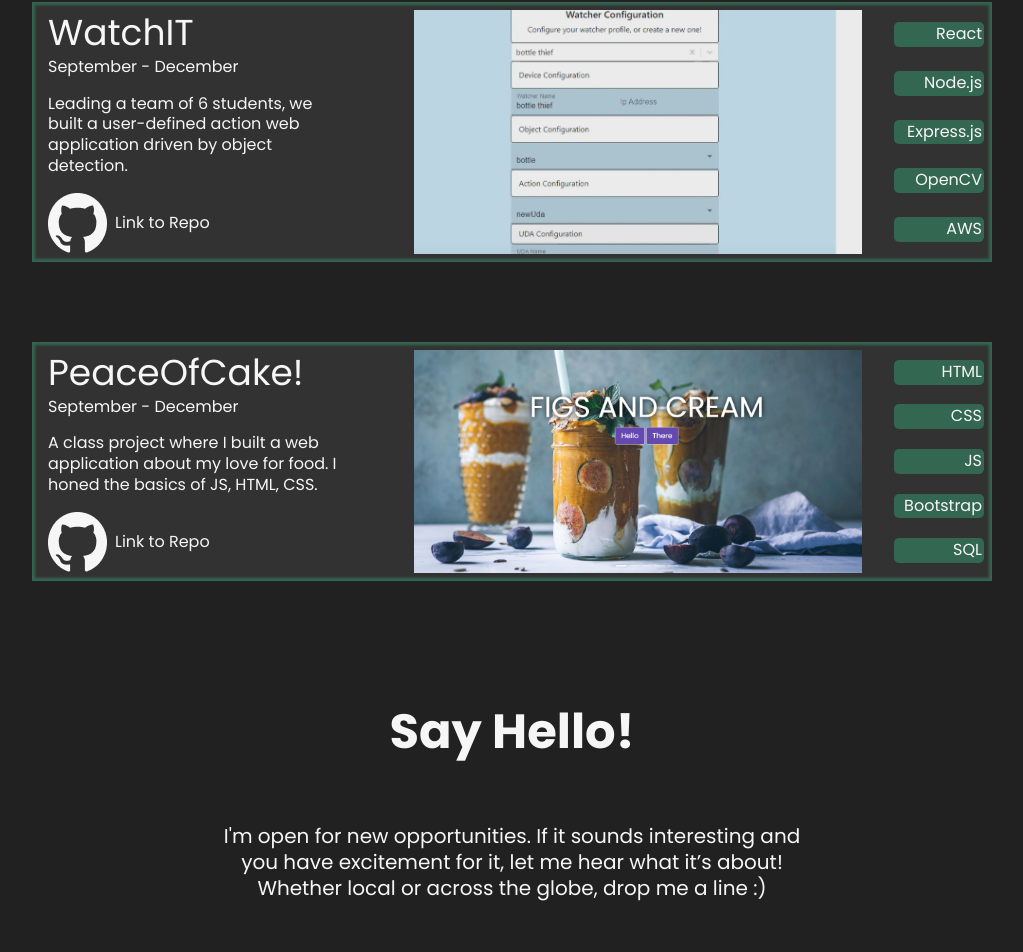
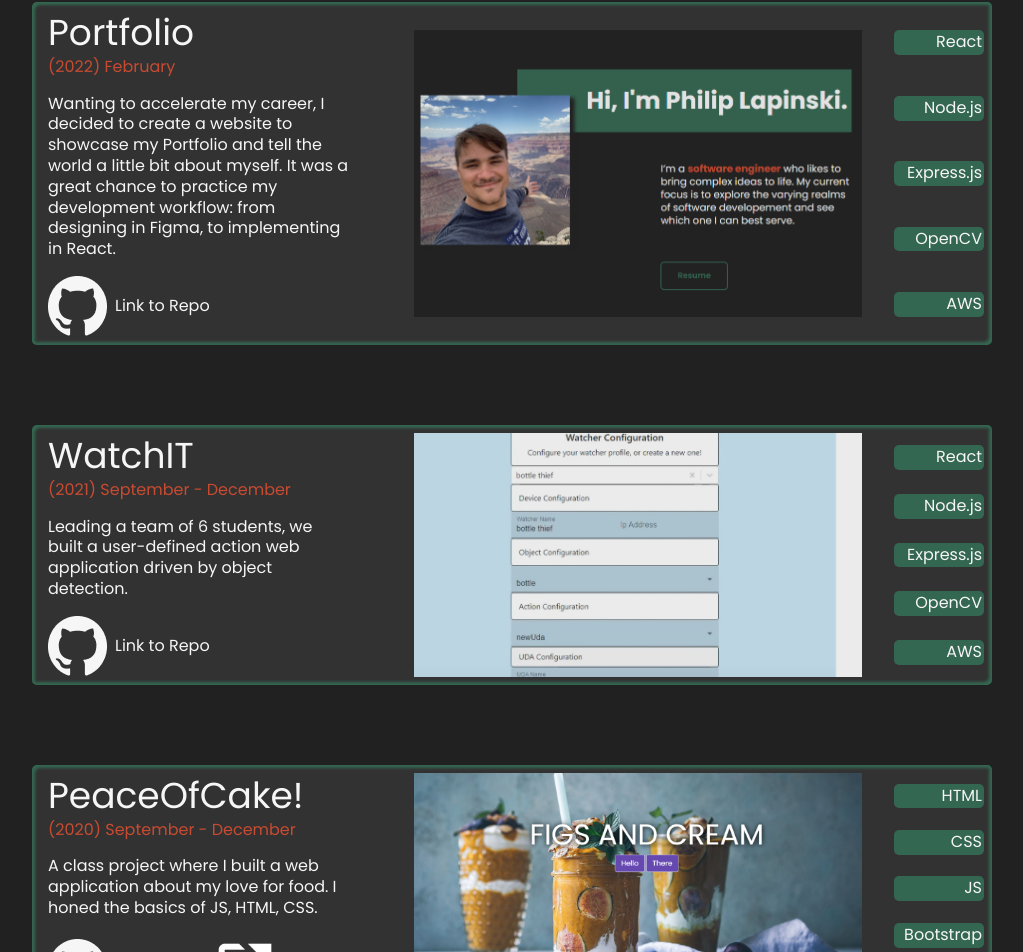
Before and after one commit to PolskaTag/PolskaTag.github.io, a React (Create React App) app: page / in a window 1280 px wide. Shown: the part 1811-2763 px from the top of the page, without its empty margins (128-1151 px from the left). Built offline with nearby package versions, Linux system fonts and the light colour scheme.

Commit message:
Additions and CSS modifications to Work

```diff
--- a/src/App.css
+++ b/src/App.css
@@ -49,6 +49,10 @@ h3 {
 
 p {
   font-size: var(--fs-body);
+}
+
+span {
+  color: var(--clr-accent2);
 }
 
 html {
@@ -518,9 +522,11 @@ body {
   flex-direction: row;
   margin: 0rem 5rem 5rem;
   padding: 0.5rem;
+  height: auto;
   background-color: var(--clr-lighterDark);
   box-shadow: inset 3px 3px 3px var(--clr-accent),
     inset -3px -3px 3px var(--clr-accent);
+  border-radius: 5px;
 }
 
 .work-item-left {
@@ -530,6 +536,7 @@ body {
   width: 400px;
   margin-left: 0.5rem;
   padding-right: 4rem;
+  justify-content: center;
 }
 
 .work-item-title {
@@ -543,8 +550,22 @@ body {
   align-items: center;
 }
 
+.work-item-left .git-logo {
+  justify-self: flex-end;
+}
+
+.icon-plugs {
+  display: flex;
+  flex-direction: row;
+}
+
 .git-logo div {
   margin-left: 0.5rem;
+}
+
+.external-logo img {
+  width: 70px;
+  height: auto;
 }
 
 .work-item-mid {
@@ -553,7 +574,21 @@ body {
   width: 500px;
 }
 
+.work-item-mid:hover {
+  transform: scale(1.2);
+  height: auto;
+  transition: var(--transition);
+}
+
 .project1 {
+  background-image: url(./resources/portfolio-pic.png);
+  background-repeat: no-repeat;
+  background-position: center;
+  background-size: 100%;
+  opacity: 0.9;
+}
+
+.project2 {
   background-image: url(./resources/WachItConfigurationPic.png);
   background-repeat: no-repeat;
   background-position: center;
@@ -561,7 +596,7 @@ body {
   opacity: 0.9;
 }
 
-.project2 {
+.project3 {
   background-image: url(./resources/PeaceOfCake.png);
   background-repeat: no-repeat;
   background-position: center;
@@ -603,6 +638,17 @@ body {
   .work-title {
     margin-right: 3rem;
   }
+
+  .work-item-mid:hover {
+    transform: scale(1.5);
+    transition: var(--transition);
+  }
+}
+
+@media screen and (max-width: 900px) {
+  .work-item-mid {
+    display: none;
+  }
 }
 
 @media screen and (max-width: 768px) {
@@ -612,10 +658,6 @@ body {
 
   .work-item-left {
     padding-right: 0%;
-  }
-
-  .work-item-mid {
-    display: none;
   }
 
   .work-title {
--- a/src/components/Work.js
+++ b/src/components/Work.js
@@ -1,26 +1,32 @@
 import gitLogo from "../resources/git-icon.png";
+import externalLogo from "../resources/bx_link-external.png";
 function Work() {
   return (
     <section className="work" id="work">
       <h1 className="work-title">
         Some things I've done. <hr />
       </h1>
+      {/* work items */}
       <div className="work-item">
         <div className="work-item-left">
-          <h2 className="work-item-title">WatchIT</h2>
-          <span>September - December</span>
+          <h2 className="work-item-title">Portfolio</h2>
+          <span>(2022) February</span>
           <p>
-            Leading a team of 6 students, we built a user-defined action web
-            application driven by object detection.
+            Wanting to accelerate my career, I decided to create a website to
+            showcase my Portfolio and tell the world a little bit about myself.
+            It was a great chance to practice my development workflow: from
+            designing in Figma, to implementing in React.
           </p>
+          <div className="icon-plugs">
             <a
-            href="https://github.com/PolskaTag/project-watchit"
+              href="https://github.com/PolskaTag/portfolio-v1"
               target="_blank"
               className="git-logo"
             >
               <img src={gitLogo}></img>
               <div>Link to Repo</div>
             </a>
+          </div>
         </div>
         <div className="work-item-mid project1"></div>
         <div className="work-item-right">
@@ -36,12 +42,44 @@ function Work() {
 
       <div className="work-item">
         <div className="work-item-left">
+          <h2 className="work-item-title">WatchIT</h2>
+          <span>(2021) September - December</span>
+          <p>
+            Leading a team of 6 students, we built a user-defined action web
+            application driven by object detection.
+          </p>
+          <div className="icon-plugs">
+            <a
+              href="https://github.com/PolskaTag/project-watchit"
+              target="_blank"
+              className="git-logo"
+            >
+              <img src={gitLogo}></img>
+              <div>Link to Repo</div>
+            </a>
+          </div>
+        </div>
+        <div className="work-item-mid project2"></div>
+        <div className="work-item-right">
+          <ul>
+            <li>React</li>
+            <li>Node.js</li>
+            <li>Express.js</li>
+            <li>OpenCV</li>
+            <li>AWS</li>
+          </ul>
+        </div>
+      </div>
+
+      <div className="work-item">
+        <div className="work-item-left">
           <h2 className="work-item-title">PeaceOfCake!</h2>
-          <span>September - December</span>
+          <span>(2020) September - December</span>
           <p>
             A class project where I built a web application about my love for
             food. I honed the basics of JS, HTML, CSS.
           </p>
+          <div className="icon-plugs">
             <a
               href="https://github.com/PolskaTag"
               target="_blank"
@@ -50,8 +88,16 @@ function Work() {
               <img src={gitLogo}></img>
               <div>Link to Repo</div>
             </a>
+            <a
+              href="http://cis-linux2.temple.edu:8080/FA20_3308_tug68843/#/newHome"
+              target="_blank"
+              className="external-logo"
+            >
+              <img src={externalLogo}></img>
+            </a>
           </div>
-        <div className="work-item-mid project2"></div>
+        </div>
+        <div className="work-item-mid project3"></div>
         <div className="work-item-right">
           <ul>
             <li>HTML</li>
```
Also changed, not shown: src/resources/bx_link-external.png (added), src/resources/portfolio-pic.png (added). Lines whose indentation alone changed are shown as unchanged.
